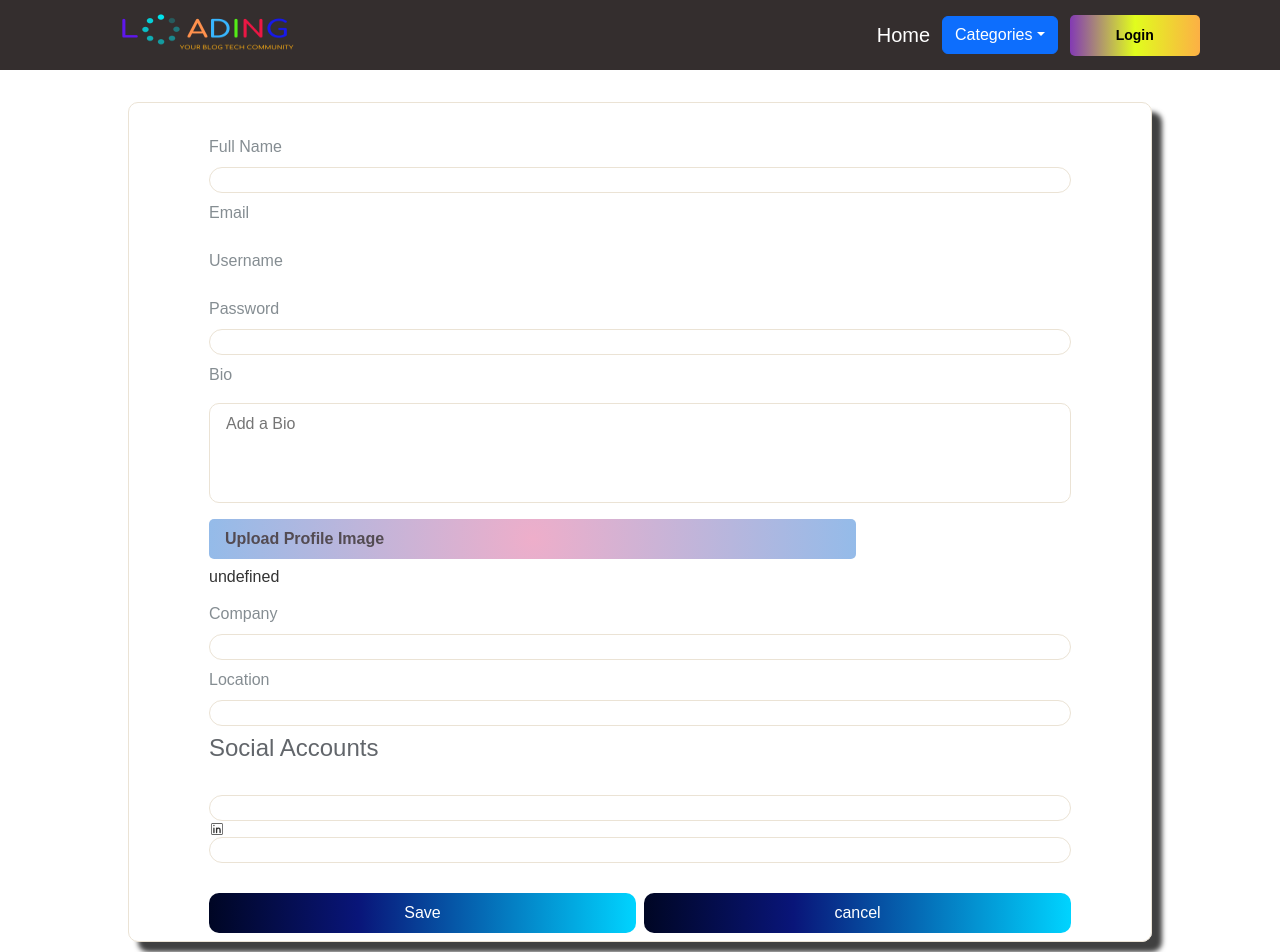
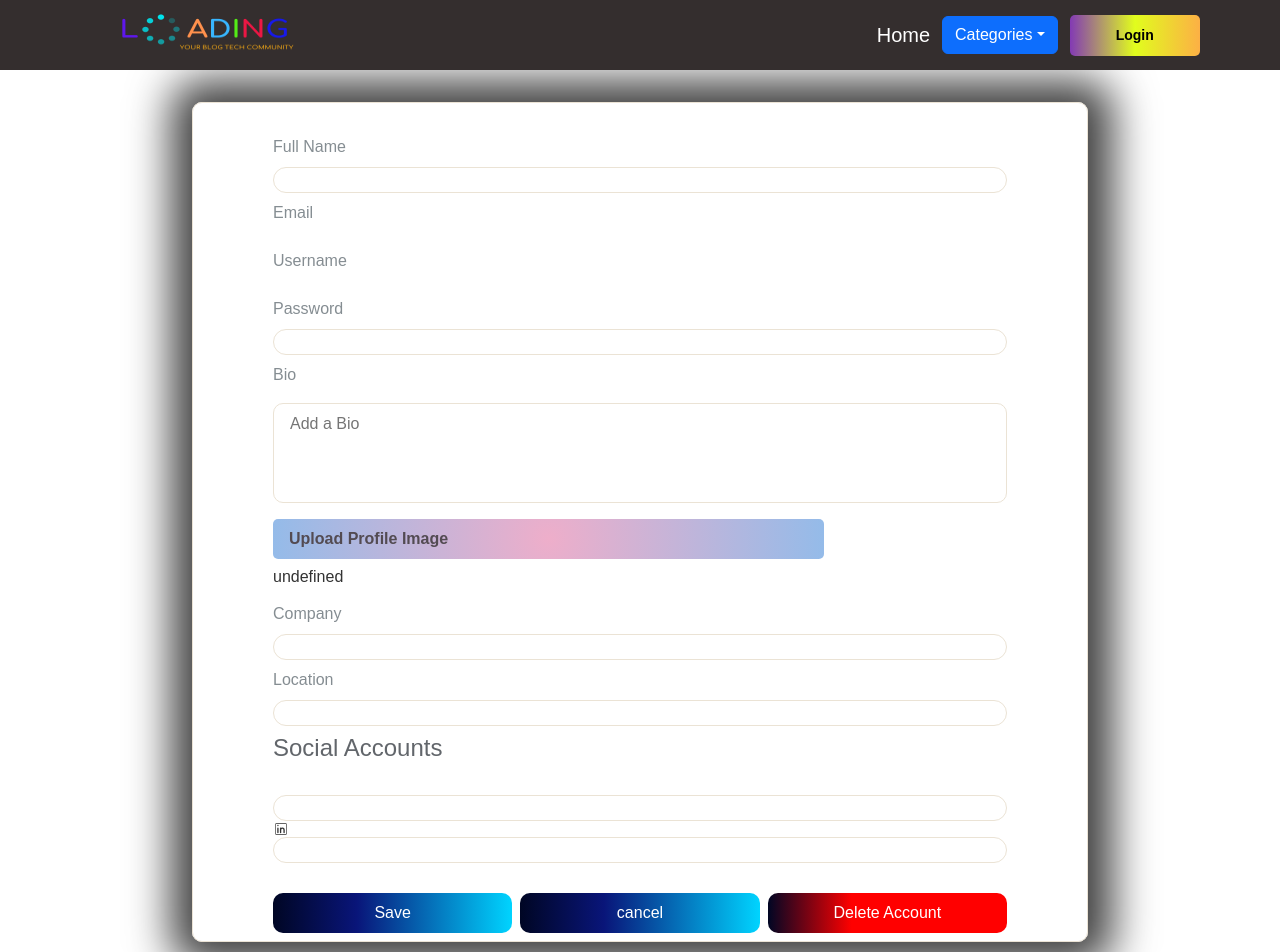
Before and after one commit to alyconr/Loading-The-Technology-Blog, a React (Vite) app in the folder Frontend/: page /settings/1 in a window 1280 px wide. Shown: the top 952 px of the page. Built offline with nearby package versions, Linux system fonts and the light colour scheme; no server answers; some icons are missing.

Commit message:
:art: Change some with in profile container

```diff
--- a/Frontend/src/components/settings.jsx
+++ b/Frontend/src/components/settings.jsx
@@ -119,6 +119,20 @@ const Settings = () => {
     navigate(`/`);
   };
 
+  const handleDeleteAccount = async () => {
+    try {
+      await axios.delete(
+        `http://localhost:9000/api/v1/user/${currentUser?.user.username}`,
+        {
+          withCredentials: true,
+          credentials: "include",
+        }
+      );
+    } catch (error) {
+      console.log(error);
+    }
+  };
+
   return (
     <EditProfile>
       <form>
@@ -198,6 +212,7 @@ const Settings = () => {
       <div className="Actions">
         <button onClick={handleSave}>Save</button>
         <button onClick={handleCancel}>cancel</button>
+        <button onClick={handleDeleteAccount} className="danger">Delete Account</button>
       </div>
     </EditProfile>
   );
@@ -208,11 +223,13 @@ const EditProfile = styled.div`
   display: flex;
   flex-direction: column;
   padding: 0 5rem;
-  width: 80vw;
+  width: 70vw;
   border: 1px solid #ebe3d5;
   margin: 2rem auto;
   border-radius: 10px;
-  box-shadow: 10px 10px 5px 0px rgba(0, 0, 0, 0.75);
+  -webkit-box-shadow: 2px 1px 43px 23px rgba(0,0,0,0.75);
+-moz-box-shadow: 2px 1px 43px 23px rgba(0,0,0,0.75);
+box-shadow: 2px 1px 43px 23px rgba(0,0,0,0.75);
 
   input {
     padding: 0 2.5rem;
@@ -297,6 +314,14 @@ const EditProfile = styled.div`
     display: block;
   }
 
+  button[class="danger"] {
+    background: linear-gradient(
+      90deg,
+      rgba(0, 6, 36, 1) 0%,
+      rgba(255, 0, 0, 1) 35%
+    );
+  }
+
   button:hover {
     background: radial-gradient(
       circle,
```
